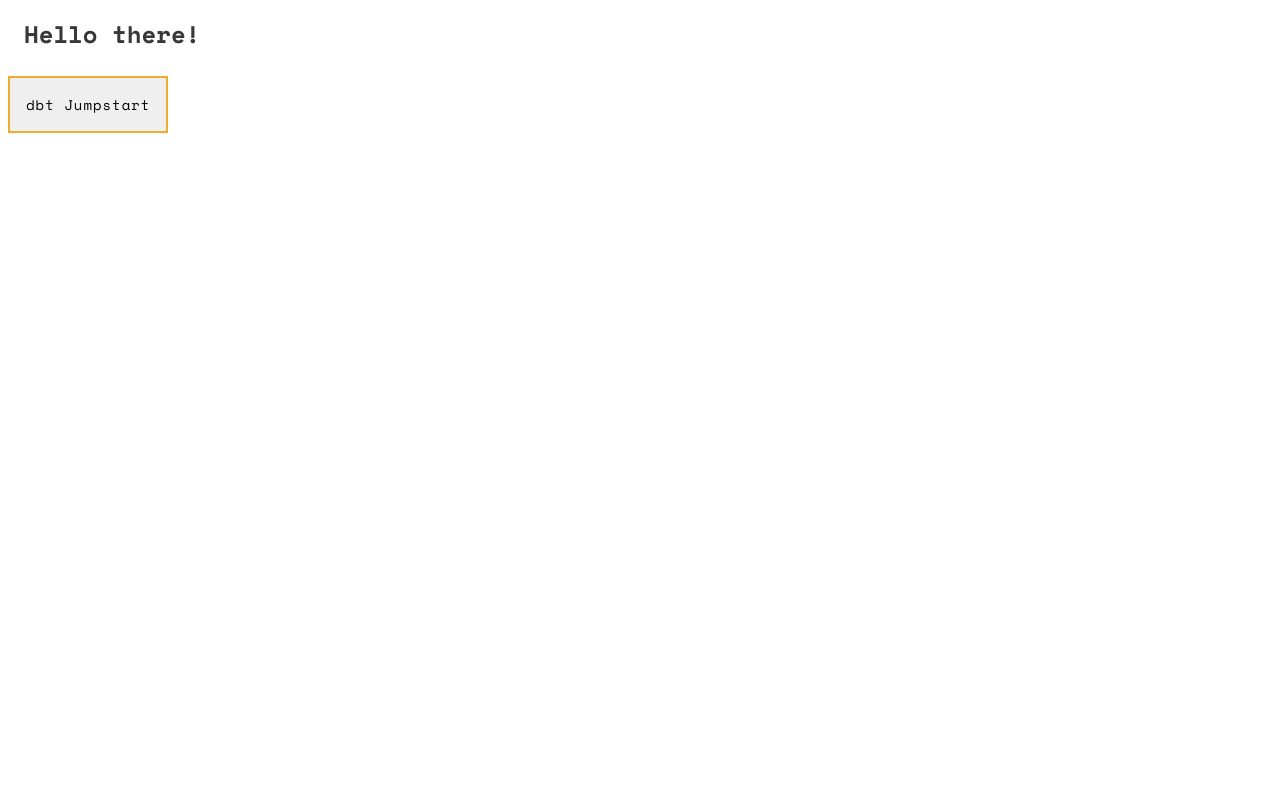
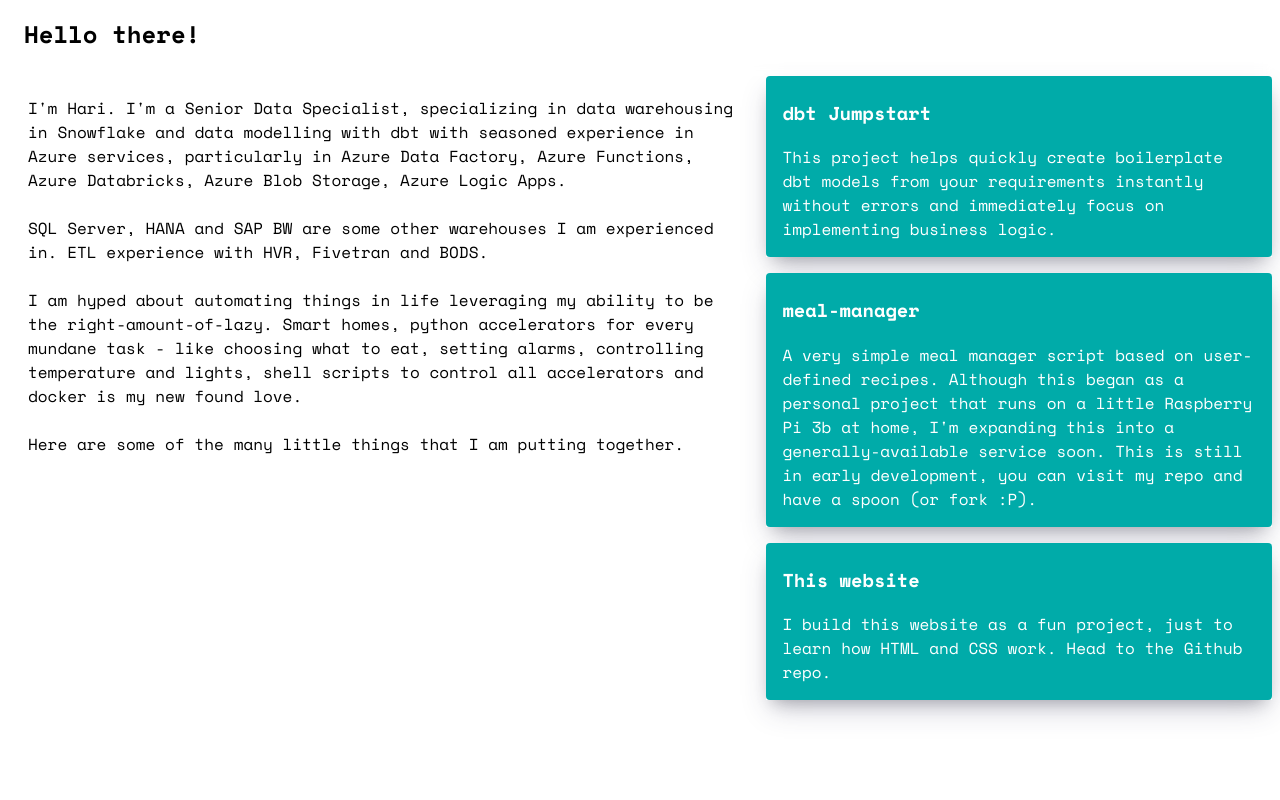
Before and after one commit to sahariprasad/dbt-jumpstart-docker, a Flask app: page / in a window 1280 px wide. Run offline with Flask 2, Linux system fonts and the light colour scheme.

Commit message:
Updated landing page

```diff
--- a/static/stylesheets/styles.css
+++ b/static/stylesheets/styles.css
@@ -28,6 +28,8 @@ img {
     font-family: 'Space Mono', monospace;
 }
 
+
+
 .header{
     z-index: 999;
     text-align: center;
@@ -51,7 +53,7 @@ img {
   left: 0px;
   width: 100%;
   height: 60px;
-  background-color: rgba(255, 255, 255, 0.6);
+  /* background-color: rgba(255, 255, 255, 0.6); */
   backdrop-filter: blur(5px);
   /* box-shadow: rgba(240, 172, 46, 0.09) 0px 2px 1px, rgba(240, 172, 46, 0.09) 0px 4px 2px, rgba(240, 172, 46, 0.09) 0px 8px 4px, rgba(240, 172, 46, 0.09) 0px 16px 8px, rgba(240, 172, 46, 0.09) 0px 32px 16px; */
 }
@@ -67,17 +69,7 @@ img {
   font-weight: 900;
 }
 
-.title-text-left {
-  margin: 16px;
-  font-family: "Space Mono", monospace;
-  font-size: x-large;
-  color: rgb(57, 55, 55) !important;
-  display: flex;
-  justify-content: left;
-  align-items: left;
-  height: 60px;
-  font-weight: 900;
-}
+
 
 
 input[type="file"] {
@@ -118,10 +110,84 @@ input[type="file"] {
     align-items: center;
 } */
 
+.body-background {
+    background-color: white;
+    /* background-image: url("{{ url_for('static', filename='images/start_bg.webp') }}"); */
+}
+
+.title-text-left {
+    margin: 16px;
+    font-family: "Space Mono", monospace;
+    font-size: x-large;
+    /* color: rgb(255, 255, 255) !important; */
+    display: flex;
+    justify-content: left;
+    align-items: left;
+    text-align: left;
+    height: 60px;
+    font-weight: 900;
+}
+
+
 .start-container * {
     position: relative;
-    align-items: stretch;
+    display: block;
+    /* flex-direction: column; */
+    /* align-items: stretch; */
 }
+
+* {
+    box-sizing: border-box;
+}
+
+
+.intro-block {
+    float: left;
+    display: block;
+    width: 60%;
+    padding: 12px;
+    background-color: white;
+    /* height: 80%; */
+    /* overflow-y: auto; */
+    padding-top: 12px;
+}
+
+.intro-text {
+    font-family: 'Space Mono', monospace;
+    padding: 8px;
+    color: black;
+}
+
+.site-container {
+    display: block;
+    float: left;
+    width: 40%;
+    /* padding-top: 8px; */
+}
+
+.site-card {
+    /* margin: 12px; */
+    /* padding: 4px; */
+    margin-bottom: 16px;
+    padding-top: 0px;
+    box-shadow: rgba(50, 50, 93, 0.25) 0px 13px 27px -5px, rgba(0, 0, 0, 0.3) 0px 8px 16px -8px;
+}
+
+.site-card-text {
+    font-family: 'Space Mono', monospace;
+    padding: 16px;
+    padding-top: 4px;
+    color: white;
+    background-color: #00ABA9;
+    border-radius: 4px;
+}
+
+@media only screen and (max-width: 800px) {
+    /* For mobile phones: */
+    .intro-block, .site-container {
+      width: 100%;
+    }
+  }
 
 #select-files-bar {
 	padding: 5px;
--- a/templates/start.html
+++ b/templates/start.html
@@ -1,20 +1,49 @@
 <html>
+    <head>
+        <meta name="viewport" content="width=device-width, initial-scale=1.0">
+    </head>
     <title>
         Hello there!
     </title>
     <header>
         <link rel="stylesheet" href="{{ url_for('static', filename='stylesheets/styles.css') }}">
     </header>
-    <body>
+    <body class="body-background">
         <div class="start-container">
             <div class="header-black-white">
                 <div class="title-text-left">Hello there!</div>
             </div>
             <div>
-                <form action="http://sahariprasad.com/jumpstart">
-                    <!-- <input type="submit" value="dbt Jumpstart" /> -->
-                        <button type="submit" value = "dbt Jumpstart" class="button_slide slide_right">dbt Jumpstart</button>
-                </form>
+                <div class="intro-block">
+                    <div class="intro-text">
+                        I'm Hari. I'm a Senior Data Specialist, specializing in data warehousing in Snowflake and data modelling with dbt with seasoned experience in Azure services, particularly in Azure Data Factory, Azure Functions, Azure Databricks, Azure Blob Storage, Azure Logic Apps.<br><br>
+                        SQL Server, HANA and SAP BW are some other warehouses I am experienced in. ETL experience with HVR, Fivetran and BODS.<br><br>
+                        I am hyped about automating things in life leveraging my ability to be the right-amount-of-lazy. Smart homes, python accelerators for every mundane task - like choosing what to eat, setting alarms, controlling temperature and lights, shell scripts to control all accelerators and docker is my new found love. <br><br>
+                        Here are some of the many little things that I am putting together. <br><br>
+                    </div>
+                </div>
+                <div class="site-container">
+                    <div class="site-card">
+                        <div class="site-card-text" onclick= "window.open('http://sahariprasad.com/jumpstart','dbt Jumpstart');" style="cursor: pointer;">
+                            <h3>dbt Jumpstart</h3>
+                            This project helps quickly create boilerplate dbt models from your requirements instantly without errors and immediately focus on implementing business logic.
+                        </div>
+                    </div>
+                    <div class="site-card">
+                        <div class="site-card-text" onclick= "window.open('https://github.com/sahariprasad/meal-manager','meal-manager');" style="cursor: pointer;">
+                            <h3>meal-manager</h3>
+                            A very simple meal manager script based on user-defined recipes. Although this began as a personal project that runs on a little Raspberry Pi 3b at home, I'm expanding this into a generally-available service soon. This is still in early development, you can visit my repo and have a spoon (or fork :P).
+                        </div>
+                    </div>
+                    <div class="site-card">
+                        <div class="site-card-text" onclick= "window.open('https://github.com/sahariprasad/meal-manager','meal-manager');" style="cursor: pointer;">
+                            <h3>This website</h3>
+                            I build this website as a fun project, just to learn how HTML and CSS work. Head to the Github repo.
+                        </div>
+                    </div>
+            </div>
+
+
             </div>
         </div>
     </body>
```
